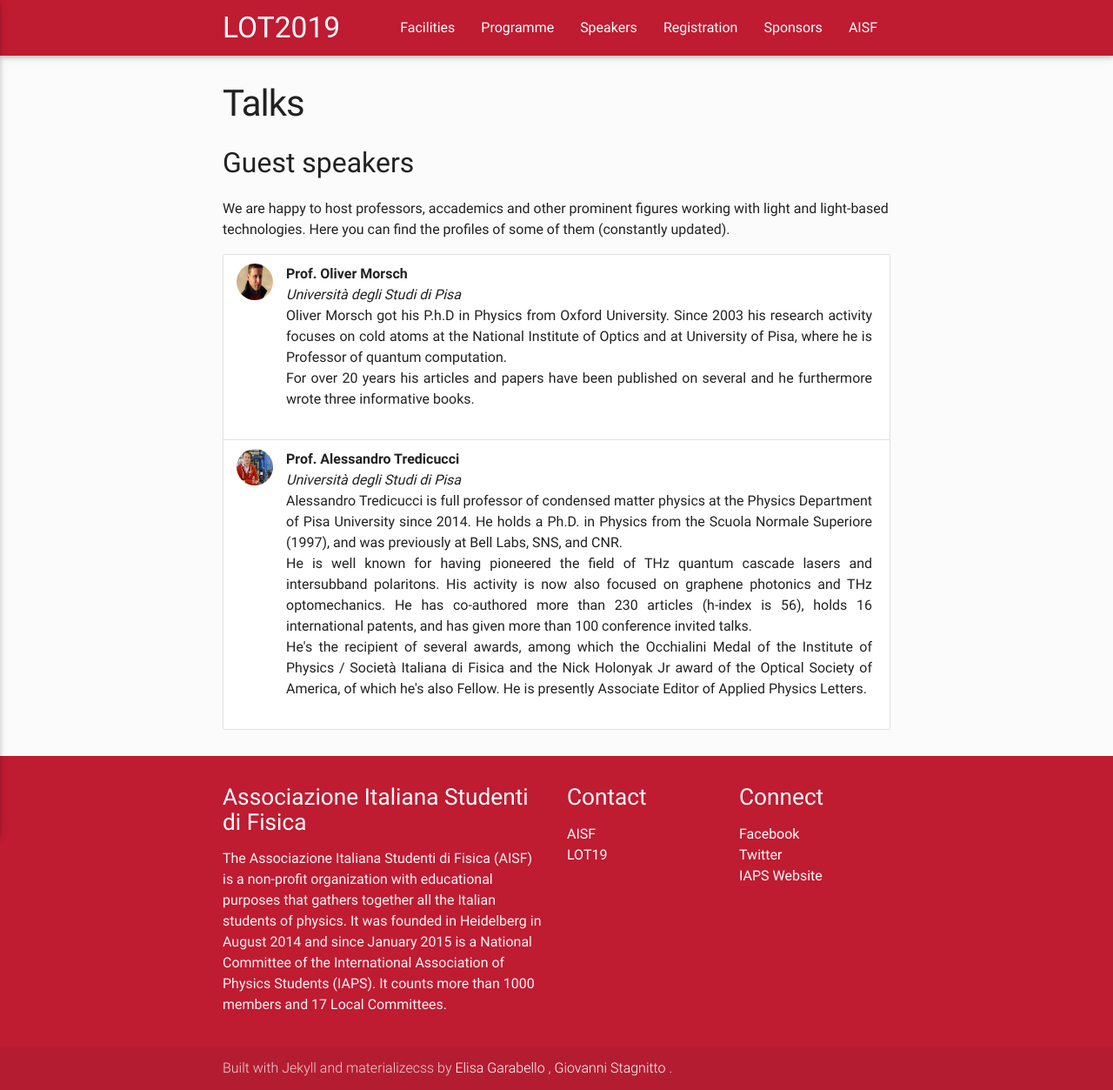
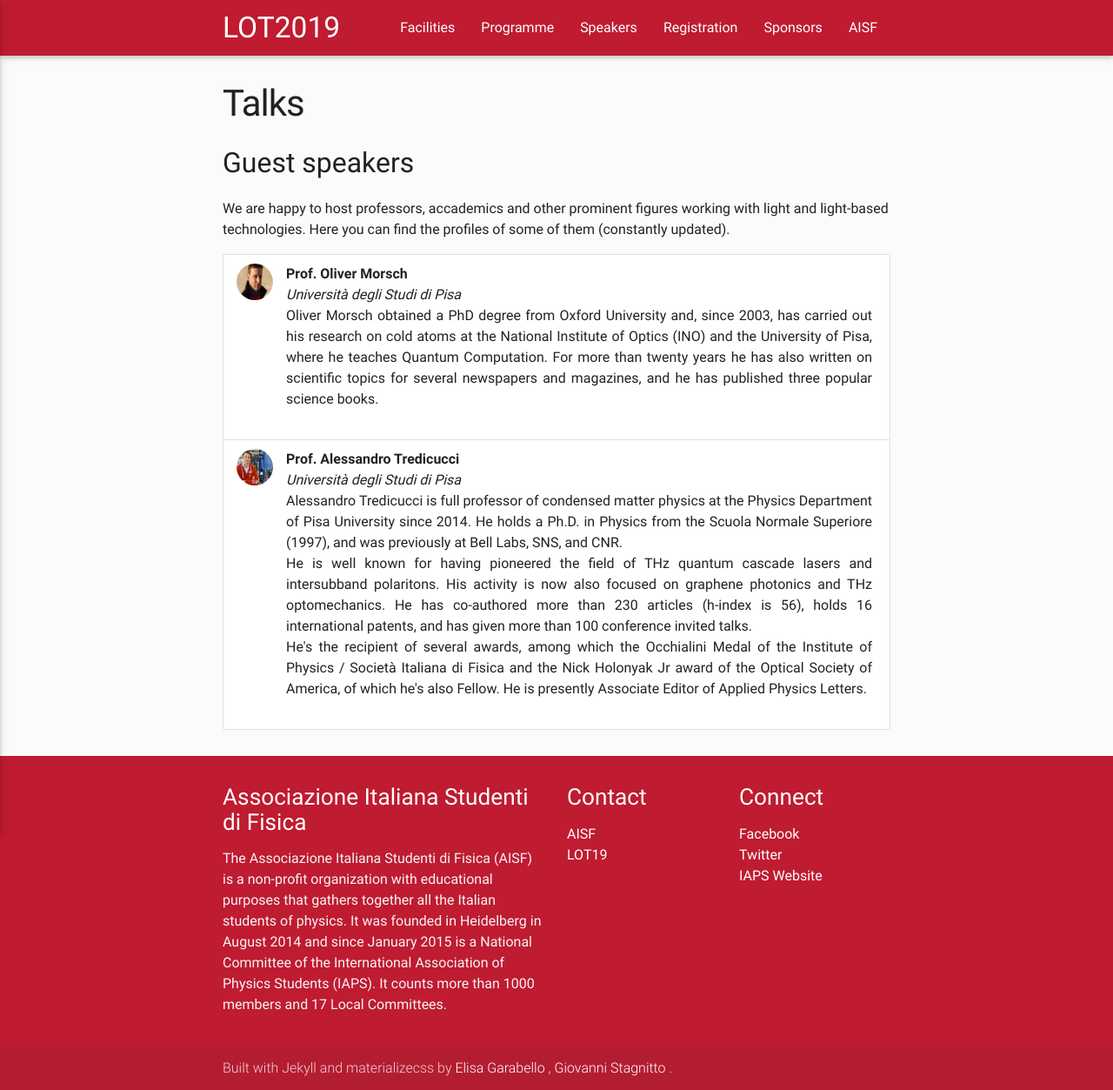
Before and after one commit to ai-sf/lot22, a Jekyll site: the page built from speaker.html, in a window 1280 px wide. Shown: the whole page at 87% size. Built offline with Jekyll 4.4.1, drawn with Linux system fonts in a browser that asks for light colours; nearby versions of some CDN libraries.

Commit message:
Update speaker.yml

```diff
--- a/_data/speaker.yml
+++ b/_data/speaker.yml
@@ -6,8 +6,9 @@ content:
   uni: "Università degli Studi di Pisa"
   img: "oliver_morsch.jpg"
   title: ""
-  bio: "Oliver Morsch got his P.h.D in Physics from Oxford University. Since 2003 his research activity focuses on cold atoms at the National Institute of Optics and at University of Pisa, where he is Professor of quantum computation. <br>
-  For over 20 years his articles and papers have been published on several and he furthermore wrote three informative books."
+  bio: "Oliver Morsch obtained a PhD degree from Oxford University and, since 2003, has carried out his research on cold atoms at the National
+  Institute of Optics (INO) and the University of Pisa, where he teaches Quantum Computation. For more than twenty years he has also written on
+  scientific topics for several newspapers and magazines, and he has published three popular science books."
   abstract: ""
   link:
   slides:
```
